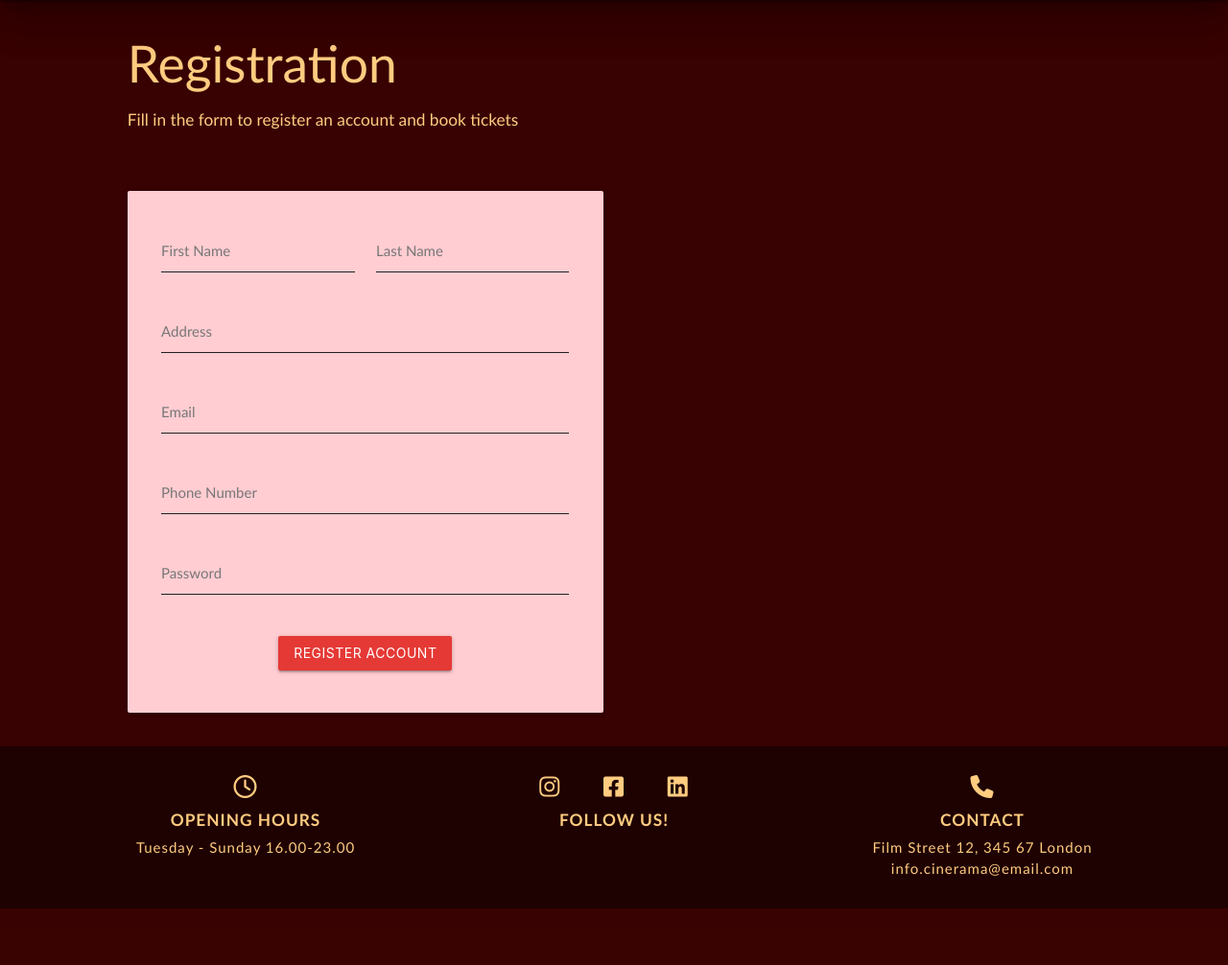
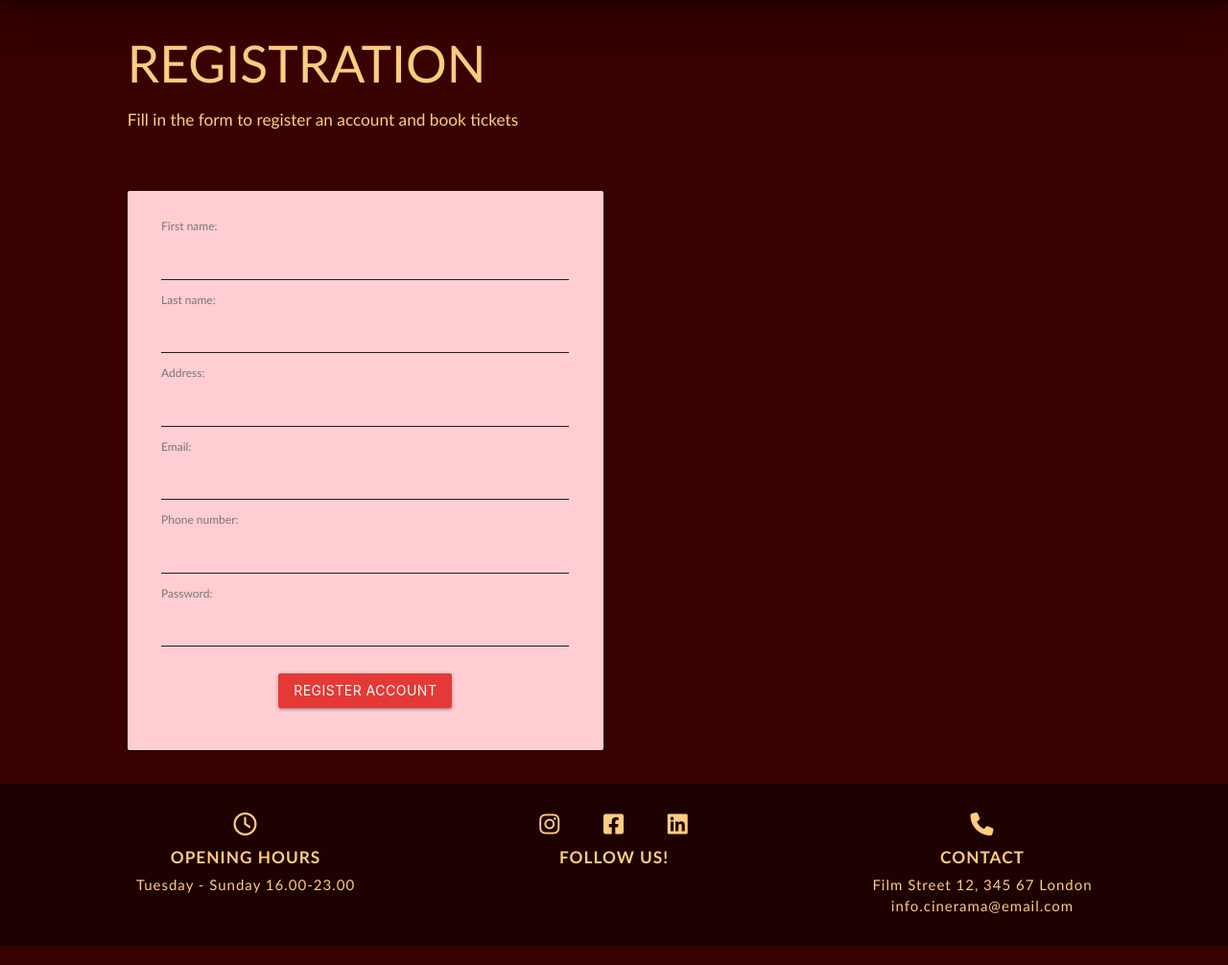
Before and after one commit to sarasm93/cinerama-cinema, a Django app: page /registration in a window 1280 px wide. Shown: the part 64-1070 px from the top of the page at 96% size. Before the commit the page ends 1011 px from the top, so only its background shows below. Run offline with Django 3.2, Linux system fonts and the light colour scheme.

Commit message:
Change registration template to render form as template variable instead of html

```diff
--- a/cinemasite/forms.py
+++ b/cinemasite/forms.py
@@ -1,8 +1,12 @@
 from django import forms
 from .models import Customer
+from django.forms import TextInput
 
 
 class RegistrationForm(forms.ModelForm):
     class Meta:
         model = Customer
         fields = ['first_name', 'last_name', 'address', 'email', 'phone_number', 'password']
+        widgets = {
+            'phone_number': TextInput
+        }
--- a/static/css/style.css
+++ b/static/css/style.css
@@ -108,23 +108,29 @@ footer a:hover {
     color: #540505ec;
 }
 
-/* Intro content on each page */
+/* Intro content on pages */
 .intro {
     margin-bottom: 50px;
     padding-left: 0.75rem;
 }
 
-.page-header {
+.hero-header {
     font-family: Limelight, Trebuchet MS, sans-serif;
     margin-bottom: 10px;
     text-align: center;
     text-transform: uppercase;
 }
 
-.page-subheader {
+.hero-subheader {
     text-align: center;
     letter-spacing: 1px;
 }
+
+.page-header {
+    text-transform: uppercase;
+}
+
+
 
 /* Film cards */
 .card.small .card-image {
@@ -164,7 +170,7 @@ footer a:hover {
 
 /* Registration form */
 
-.input-field>label {
+label {
     color: #787777;
 }
 
--- a/templates/cinemasite/films.html
+++ b/templates/cinemasite/films.html
@@ -4,8 +4,8 @@
 
 <div class="container">
     <div class="row col s12 intro">
-        <h2 class="page-header">Cinerama</h2>
-        <h6 class="page-subheader">Blockbusters, sing-alongs, concerts, old classics, documentaries - for all film lovers!
+        <h2 class="hero-header">Cinerama</h2>
+        <h6 class="hero-subheader">Blockbusters, sing-alongs, concerts, old classics, documentaries - for all film lovers!
         </h6>
     </div>
 </div>
--- a/templates/cinemasite/registration.html
+++ b/templates/cinemasite/registration.html
@@ -4,7 +4,7 @@
 
 <div class="container">
     <div class="row col s12 intro">
-        <h2>Registration</h2>
+        <h2 class="page-header">Registration</h2>
         <h6>Fill in the form to register an account and book tickets</h6>
     </div>
 </div>
@@ -15,40 +15,7 @@
             <div class="card-panel red lighten-4">
                 <form class="col s12" method="POST" action="films.html">
                     {% csrf_token %}
-                    <div class="row">
-                        <div class="input-field col s6">
-                            <input id="first_name" type="text" class="validate" data-length="50">
-                            <label for="first_name">First Name</label>
-                        </div>
-                        <div class="input-field col s6">
-                            <input id="last_name" type="text" class="validate" data-length="50">
-                            <label for="last_name">Last Name</label>
-                        </div>
-                    </div>
-                    <div class="row">
-                        <div class="input-field col s12">
-                            <input id="address" type="text" class="validate" data-length="200">
-                            <label for="address">Address</label>
-                        </div>
-                    </div>
-                    <div class="row">
-                        <div class="input-field col s12">
-                            <input id="email" type="email" class="validate">
-                            <label for="email">Email</label>
-                        </div>
-                    </div>
-                    <div class="row">
-                        <div class="input-field col s12">
-                            <input id="phone_number" type="number" class="validate">
-                            <label for="phone_number">Phone Number</label>
-                        </div>
-                    </div>
-                    <div class="row">
-                        <div class="input-field col s12">
-                            <input id="password" type="password" class="validate" data-length="20">
-                            <label for="password">Password</label>
-                        </div>
-                    </div>
+                     {{ form.as_table }}
                 </form>
                 <div class="center-align">
                     <button class="btn waves-effect red darken-1 btn-medium hoverable register-btn" type="submit"
```
